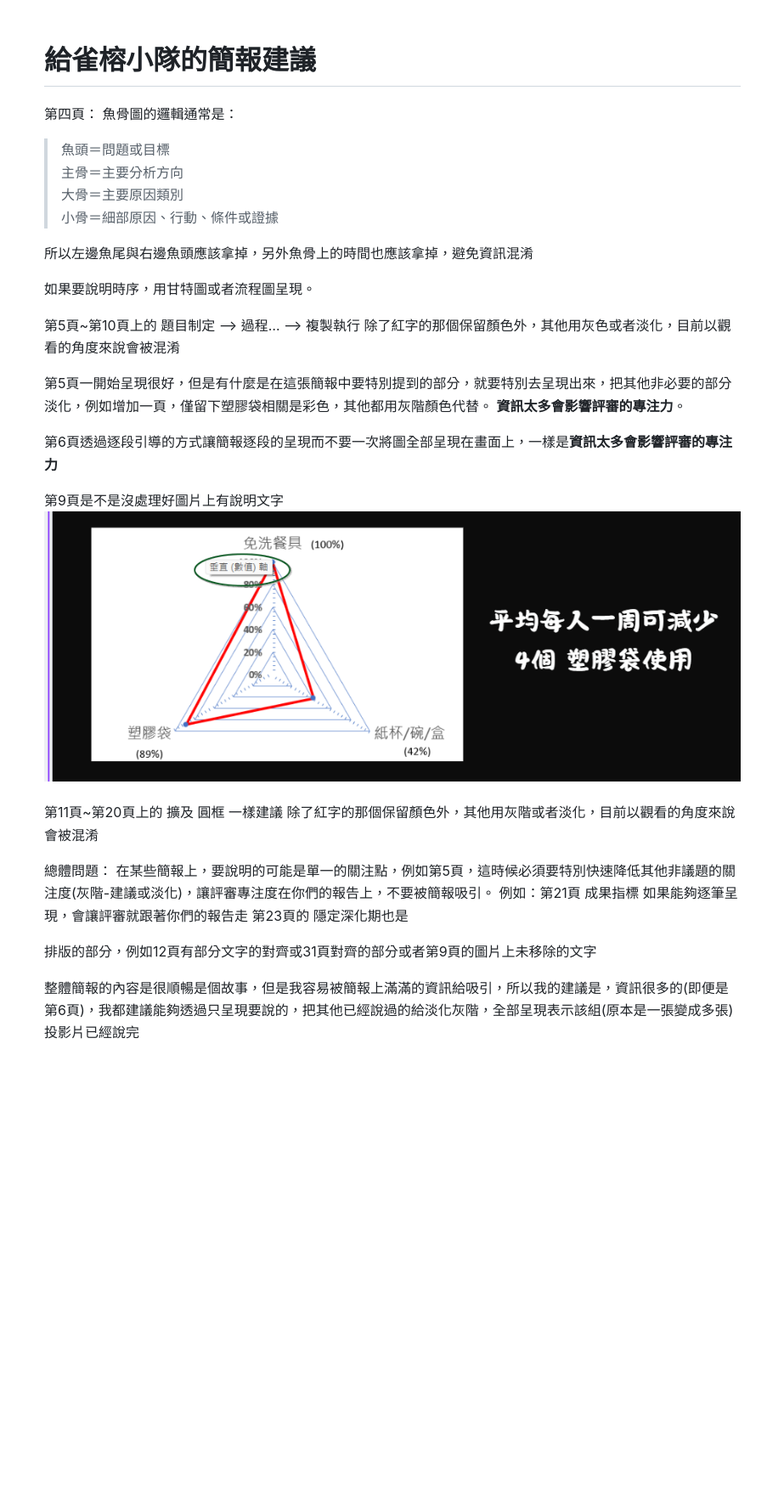
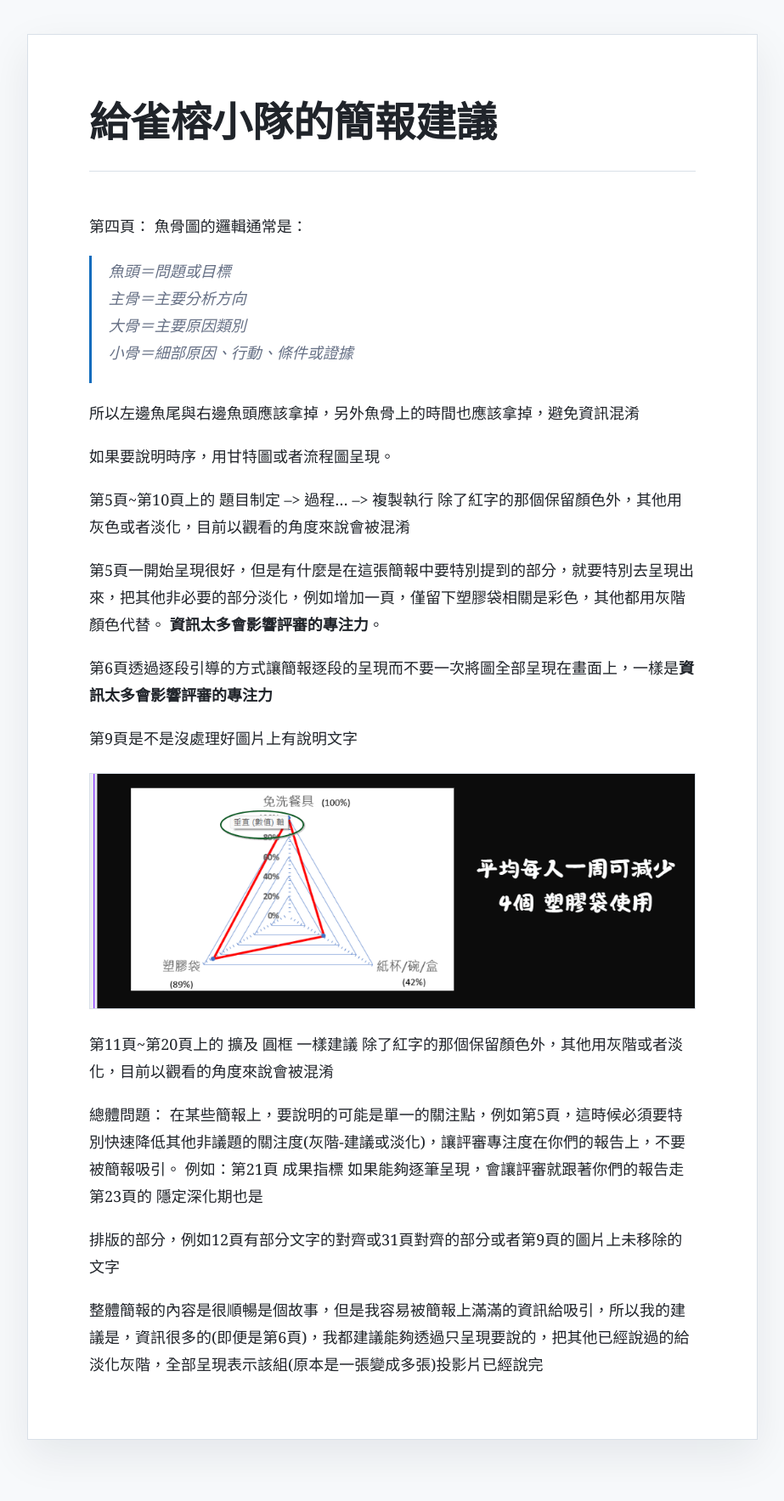
Before and after one commit to NestorHuang/ShareNotes, a Jekyll site: the page built from d21d8c076b34d0a48b0388722e2a063f.md, in a window 1280 px wide. Shown: the whole page at 85% size, without its empty margins (178-1101 px from the left). Built offline with Jekyll 4.4.1, drawn with Linux system fonts in a browser that asks for light colours; our own code applies the rules of GitHub Pages for plain Markdown files; before the commit the page ends 1301 px from its top, so only the background shows below that.

Commit message:
Improve document reading layout

```diff
--- a/_layouts/note.html
+++ b/_layouts/note.html
@@ -8,22 +8,30 @@
     <style>
       :root {
         color-scheme: light dark;
-        --bg: #ffffff;
-        --fg: #1f2328;
-        --muted: #57606a;
-        --border: #d0d7de;
-        --code-bg: #f6f8fa;
-        --link: #0969da;
+        --page-bg: #f7f9fb;
+        --paper-bg: #ffffff;
+        --fg: #20242a;
+        --soft-fg: #3d4551;
+        --muted: #667085;
+        --border: #d9e0e8;
+        --code-bg: #f3f6f9;
+        --code-border: #e3e8ef;
+        --link: #0f6cbd;
+        --mark: #eef6ff;
       }
 
       @media (prefers-color-scheme: dark) {
         :root {
-          --bg: #0d1117;
-          --fg: #e6edf3;
-          --muted: #8b949e;
-          --border: #30363d;
-          --code-bg: #161b22;
-          --link: #58a6ff;
+          --page-bg: #0f141b;
+          --paper-bg: #151b23;
+          --fg: #e7edf4;
+          --soft-fg: #c9d4df;
+          --muted: #9aa8b7;
+          --border: #2d3947;
+          --code-bg: #101720;
+          --code-border: #2a3543;
+          --link: #7ab7ff;
+          --mark: #16283b;
         }
       }
 
@@ -33,16 +41,38 @@
 
       body {
         margin: 0;
-        background: var(--bg);
+        background: var(--page-bg);
         color: var(--fg);
-        font-family: -apple-system, BlinkMacSystemFont, "Segoe UI", sans-serif;
-        font-size: 16px;
-        line-height: 1.65;
+        font-family: ui-serif, Georgia, "Times New Roman", "Noto Serif TC", serif;
+        font-size: 18px;
+        line-height: 1.78;
+        text-rendering: optimizeLegibility;
       }
 
       main {
-        width: min(100% - 32px, 820px);
-        margin: 48px auto 72px;
+        width: min(100% - 32px, 860px);
+        margin: 40px auto 72px;
+        padding: clamp(28px, 6vw, 72px);
+        background: var(--paper-bg);
+        border: 1px solid var(--border);
+        box-shadow: 0 18px 48px rgb(15 23 42 / 0.08);
+      }
+
+      main > *:first-child {
+        margin-top: 0;
+      }
+
+      main > *:last-child {
+        margin-bottom: 0;
+      }
+
+      p,
+      ul,
+      ol,
+      blockquote,
+      table,
+      pre {
+        margin: 0 0 1.05em;
       }
 
       h1,
@@ -51,60 +81,170 @@
       h4,
       h5,
       h6 {
-        line-height: 1.25;
-        margin: 1.6em 0 0.6em;
+        color: var(--fg);
+        font-family: -apple-system, BlinkMacSystemFont, "Segoe UI", "Noto Sans TC", sans-serif;
+        font-weight: 700;
+        line-height: 1.28;
+        margin: 1.8em 0 0.65em;
       }
 
       h1 {
-        padding-bottom: 0.3em;
+        margin-bottom: 1em;
+        padding-bottom: 0.55em;
         border-bottom: 1px solid var(--border);
+        font-size: clamp(2rem, 5vw, 3rem);
+        letter-spacing: 0;
+      }
+
+      h2 {
+        font-size: 1.55rem;
+      }
+
+      h3 {
+        font-size: 1.25rem;
+      }
+
+      h4,
+      h5,
+      h6 {
+        font-size: 1.05rem;
       }
 
       a {
         color: var(--link);
+        text-decoration-thickness: 0.08em;
+        text-underline-offset: 0.18em;
+      }
+
+      strong {
+        color: var(--fg);
+        font-weight: 700;
+      }
+
+      hr {
+        margin: 2.2em 0;
+        border: 0;
+        border-top: 1px solid var(--border);
       }
 
       img {
         max-width: 100%;
         height: auto;
+        display: block;
+        margin: 1.4em auto;
+        border: 1px solid var(--border);
       }
 
       pre,
       code {
-        font-family: "Cascadia Code", Consolas, monospace;
+        font-family: "Cascadia Code", Consolas, "Liberation Mono", monospace;
         background: var(--code-bg);
-        border-radius: 6px;
+        border-radius: 4px;
       }
 
       code {
-        padding: 0.15em 0.35em;
+        padding: 0.12em 0.32em;
+        border: 1px solid var(--code-border);
+        font-size: 0.88em;
       }
 
       pre {
         overflow-x: auto;
-        padding: 16px;
+        padding: 18px;
+        border: 1px solid var(--code-border);
+        line-height: 1.55;
       }
 
       pre code {
         padding: 0;
+        border: 0;
+        font-size: 0.9rem;
       }
 
       blockquote {
         margin-left: 0;
-        padding-left: 1em;
+        padding: 0.1em 0 0.1em 1.1em;
         color: var(--muted);
-        border-left: 4px solid var(--border);
+        border-left: 3px solid var(--link);
+        font-style: italic;
       }
 
       table {
         width: 100%;
         border-collapse: collapse;
+        display: block;
+        overflow-x: auto;
+        font-family: -apple-system, BlinkMacSystemFont, "Segoe UI", "Noto Sans TC", sans-serif;
+        font-size: 0.95rem;
       }
 
       th,
       td {
-        padding: 8px 10px;
+        padding: 10px 12px;
         border: 1px solid var(--border);
+        vertical-align: top;
+      }
+
+      th {
+        background: var(--code-bg);
+        text-align: left;
+      }
+
+      mark {
+        background: var(--mark);
+        color: inherit;
+        padding: 0.05em 0.18em;
+      }
+
+      li + li {
+        margin-top: 0.35em;
+      }
+
+      @media (max-width: 640px) {
+        body {
+          font-size: 17px;
+        }
+
+        main {
+          width: 100%;
+          min-height: 100vh;
+          margin: 0;
+          padding: 24px 20px 48px;
+          border: 0;
+          box-shadow: none;
+        }
+      }
+
+      @media print {
+        :root {
+          --page-bg: #ffffff;
+          --paper-bg: #ffffff;
+          --fg: #111111;
+          --soft-fg: #333333;
+          --muted: #555555;
+          --border: #cccccc;
+          --code-bg: #f5f5f5;
+          --code-border: #dddddd;
+          --link: #111111;
+        }
+
+        body {
+          font-size: 12pt;
+          background: #ffffff;
+        }
+
+        main {
+          width: 100%;
+          margin: 0;
+          padding: 0;
+          border: 0;
+          box-shadow: none;
+        }
+
+        a {
+          color: inherit;
+          text-decoration: none;
+        }
       }
     </style>
   </head>
```
